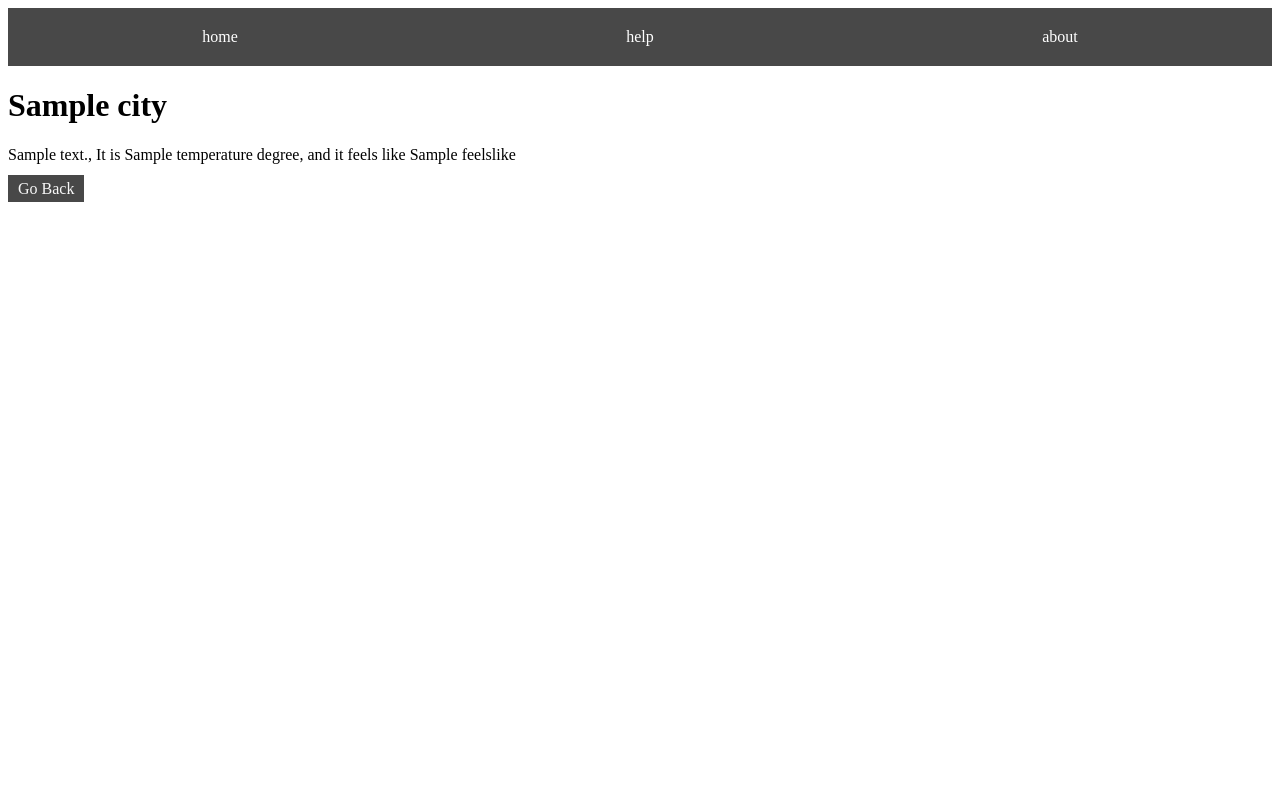
After one commit to tornike-machitidze/mongodb-nodejs, a Node server app: template templates2/views/result.hbs in a window 1280 px wide. The commit adds this page. Run offline with Node 20, Linux system fonts and the light colour scheme; the template is opened without the code that fills it: most values are stand-ins (such as "Sample title", 1, 10 or a date in 2020); some libraries are stand-ins or nearby versions.

Commit message:
build first simple express served weather app

```diff
--- a/3_expressWebServer/6_servingUpWeatherApp.js
+++ b/3_expressWebServer/6_servingUpWeatherApp.js
@@ -38,20 +38,38 @@ app.get("/help", (req, res) => {
 });
 
 // weather.com/weather ===> JSON { "weather": "rainy" } will be shown
+// localhost:3000/weather?search=tbilisi
 app.get("/weather", (req, res) => {
+  if (!req.query.search) {
+    res.render("error", {
+      text: "Please enter place",
+    });
+    return;
+  }
   if (req.query.search) {
     const city = req.query.search;
     const url = `http://api.weatherstack.com/current?access_key=a021d913c0ce6e7bc61b70b25d809b7d&query=${city}`;
 
     request({ url, json: true }, (error, response, body) => {
-      const { temperature, feelslike, weather_descriptions } = body.current;
       if (error) {
+        res.render("error", {
+          text: "Cant access weather stack api",
+        });
         console.log("Cant access weather stack api");
+        return;
       } else if (body.error) {
+        res.render("error", {
+          text: "Unable to find location",
+        });
         console.log("Unable to find location");
+        return;
       } else {
-        res.send({
-          weather: `${weather_descriptions}, It is ${temperature} degree, and it feels like ${feelslike}`,
+        const { temperature, feelslike, weather_descriptions } = body.current;
+        res.render("result", {
+          city,
+          weather_descriptions,
+          temperature,
+          feelslike,
         });
       }
     });
--- a/3_expressWebServer/index.js
+++ b/3_expressWebServer/index.js
@@ -3,12 +3,12 @@ const url =
   "http://api.weatherstack.com/current?access_key=a021d913c0ce6e7bc61b70b25d809b7d&query=ny";
 
 request({ url, json: true }, (error, response, body) => {
-  const { temperature, feelslike, weather_descriptions } = body.current;
   if (error) {
     console.log("Cant access weather stack api");
   } else if (body.error) {
     console.log("Unable to find location");
   } else {
+    const { temperature, feelslike, weather_descriptions } = body.current;
     console.log(`It is ${temperature} degree, and it feels like ${feelslike}`);
     console.log(`Weather: ${weather_descriptions}`);
   }
--- /dev/null
+++ b/templates2/views/result.hbs
@@ -0,0 +1,40 @@
+<html lang="en">
+  <head>
+    <meta charset="UTF-8" />
+    <meta http-equiv="X-UA-Compatible" content="IE=edge" />
+    <meta name="viewport" content="width=device-width, initial-scale=1.0" />
+    <title>Help Page</title>
+    <style>
+
+        ul{
+            display: flex;
+            justify-content: space-around;
+            background-color: #484848;
+            padding: 20px 0;
+        }
+
+        li {
+            list-style: none;
+        }
+
+        li a{
+            text-decoration: none;
+            color: white;
+        }
+        #btn {
+          padding: 5px 10px;
+          color: #f8f8f8;
+          background-color: #484848;
+          text-decoration: none;
+        }
+
+    </style>
+  </head>
+
+  <body>
+      {{>header}}
+    <h1>{{city}}</h1>
+    <p>{{weather_descriptions}}, It is {{temperature}} degree, and it feels like {{feelslike}}</p>
+    <a id="btn" href="/">Go Back</a>
+  </body>
+</html>
```
Also changed, not shown: templates2/views/error.hbs (added, +37 -0 lines), templates2/views/index.hbs (+20 -0 lines).
